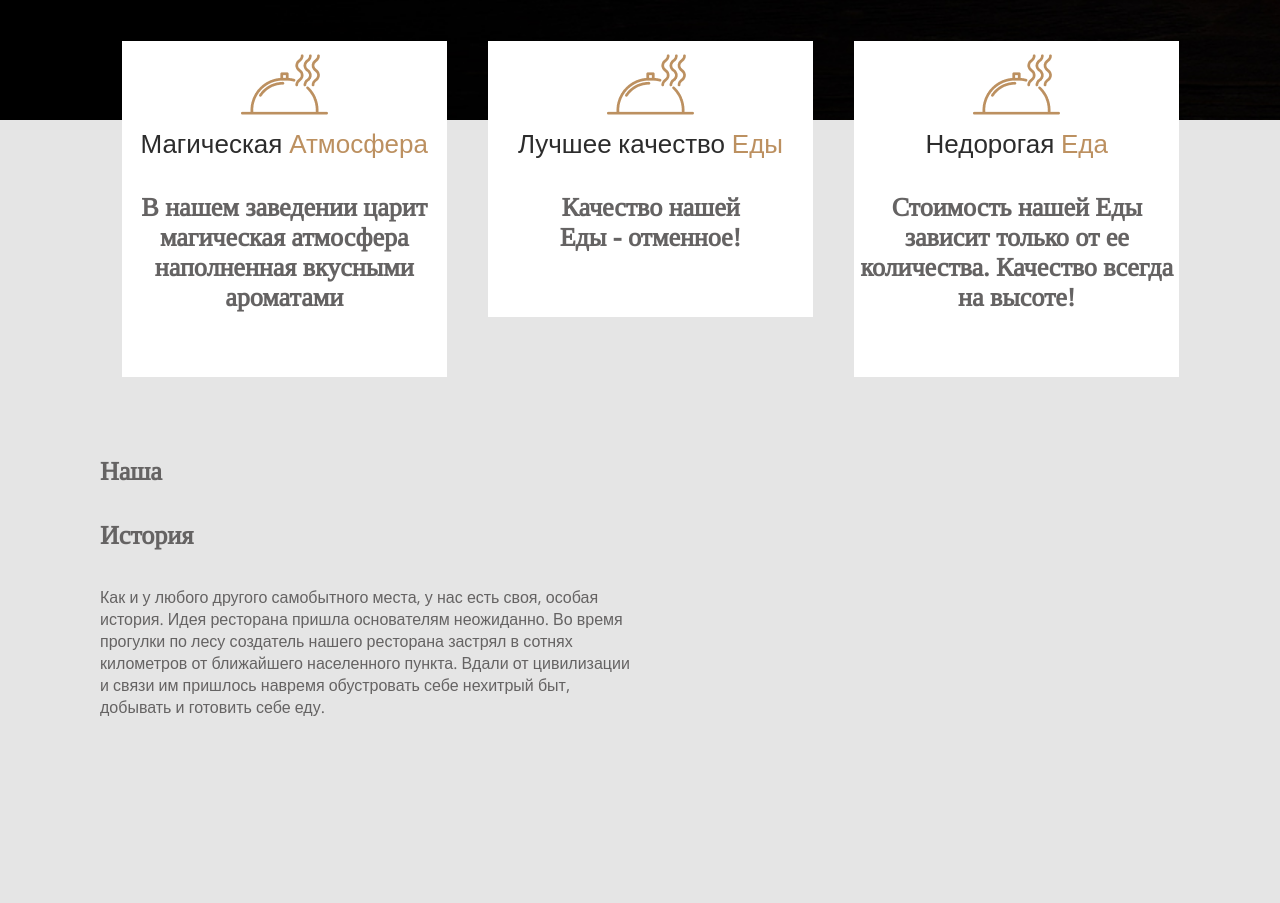
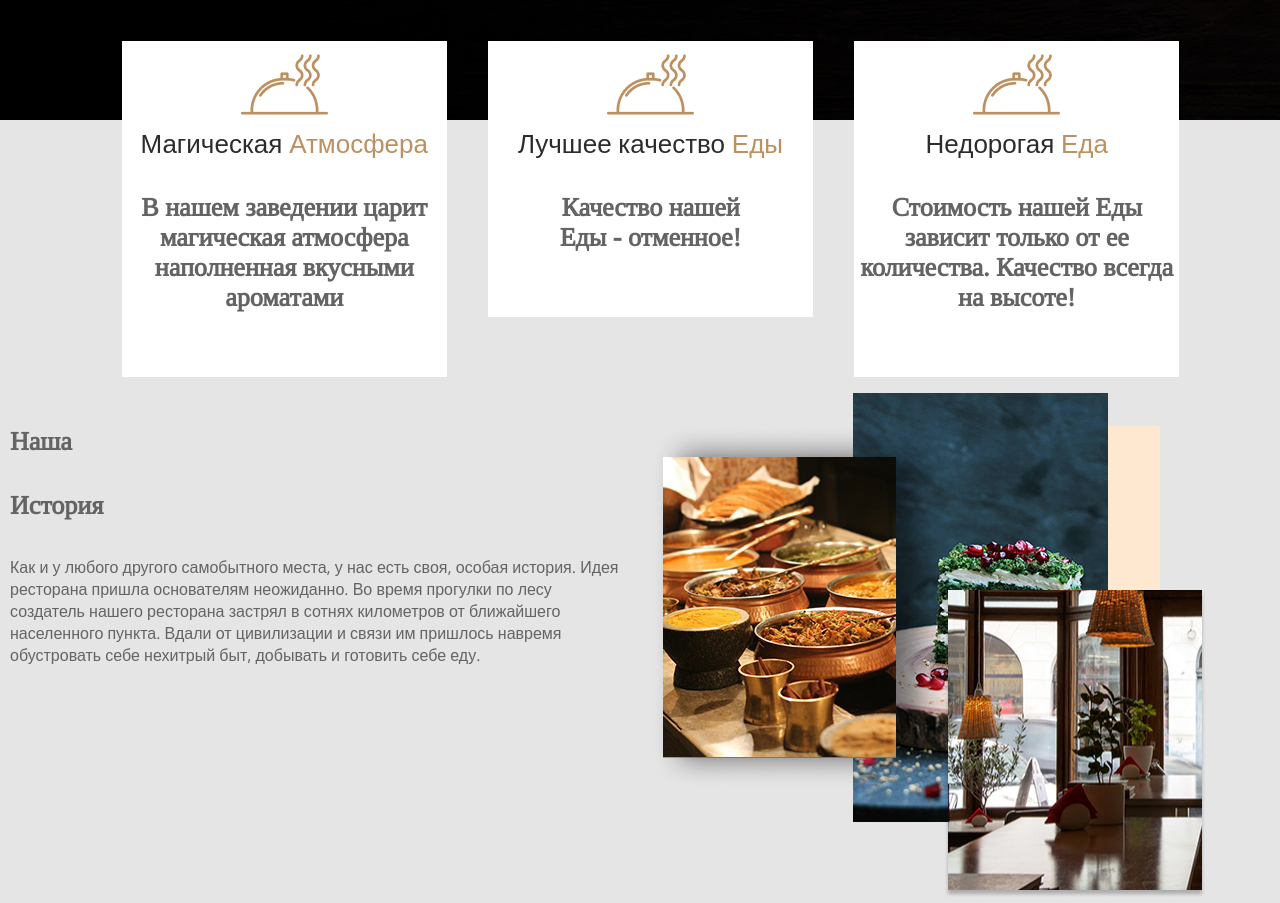
Before and after one commit to lolaabitova/coursework, a plain HTML site: page index.html in a window 1280 px wide. Shown: the part 1080-1983 px from the top of the page. Before the commit the page ends 1814 px from the top, so only its background shows below. Drawn offline with nearby package versions, Linux system fonts and the light colour scheme.

Commit message:
added an image to the second column

```diff
--- a/index.html
+++ b/index.html
@@ -46,14 +46,14 @@
           <button class="button">ЗАКАЗ СТОЛИКА</button>
         </nav>
       </div>
-      <div class="">
+      <div class="container">
         <h3>Добро пожаловать в</h3>
         <h1>Наш ресторан</h1>
         <h1 class="font-18px">ДОМ ЛУЧШЕЙ ЕДЫ</h1>
         <button class="button">VIEW MENU</button>
       </div>
     </header>
-    <main>
+    <main class="">
       <div class="container">
         <div class="row">
           <div class="col-4">
@@ -105,13 +105,13 @@
           </div>
         </div>
         </div>
+
       </div>
-      <div class="main-history">
-        <div class="container">
+
           <div class="row">
             <div class="col-6">
 
-              <div>
+              <div class="main-history">
                 <h4>Наша </h4>
                 <h4>История</h4>
               </div>
@@ -119,12 +119,14 @@
 
             </div>
             <div class="col-6">
+              <div>
+                <img class="main-history-img" src="main-history-img.png" alt="">
+              </div>
 
 
             </div>
           </div>
-        </div>
-      </div>
+
     </main>
   </body>
 </html>
```
Also changed, not shown: main-history-img.png (added), style.css (line endings or trailing spaces).
